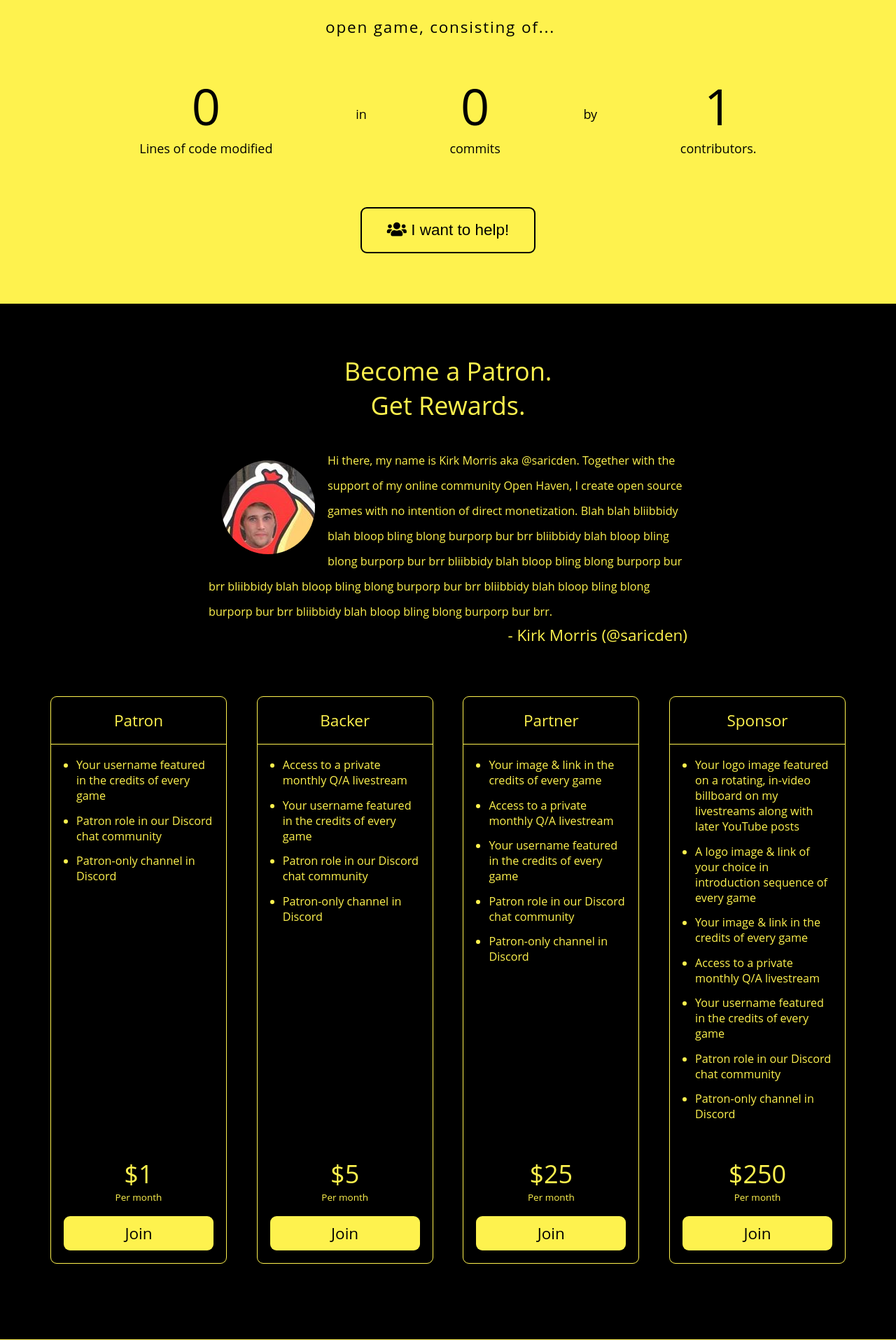
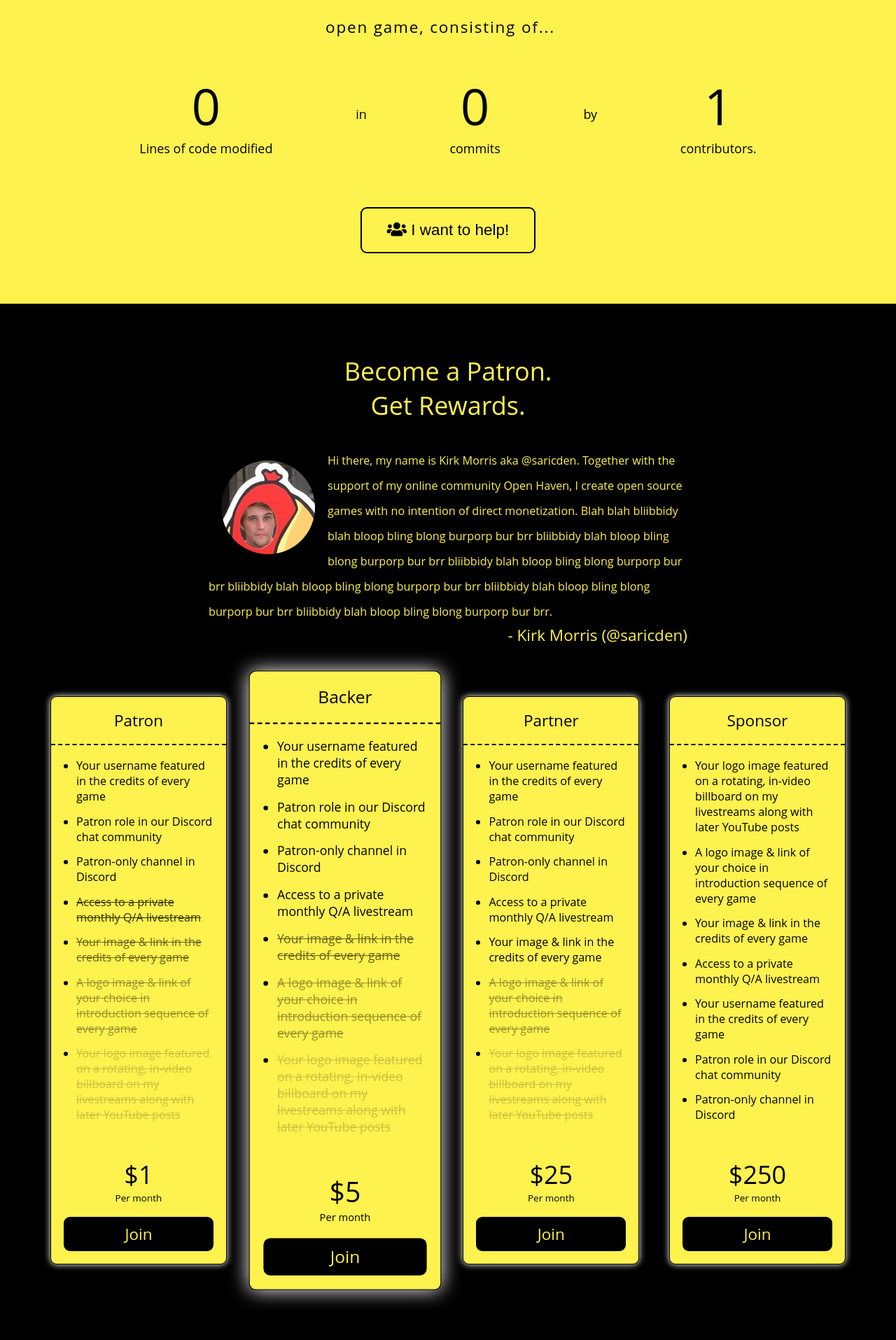
Before and after one commit to saricden/saricden.com, a Jekyll site: the page built from index.html, in a window 1280 px wide. Shown: the part 3417-5332 px from the top of the page at 70% size. Built offline with Jekyll 4.4.1, drawn with Linux system fonts in a browser that asks for light colours; nearby versions of some CDN libraries.

Commit message:
Makes patron tiers yellow and gives one a scaled effect.

```diff
--- a/index.html
+++ b/index.html
@@ -160,9 +160,13 @@
       <div class="col">
         <header>Patron</header>
         <ul>
-          <li><strong>Your username featured in the credits of every game</strong></li>
+          <li>Your username featured in the credits of every game</li>
           <li>Patron role in our Discord chat community</li>
           <li>Patron-only channel in Discord</li>
+          <li><em>Access to a private monthly Q/A livestream</em></li>
+          <li><em>Your image & link in the credits of every game</em></li>
+          <li><em>A logo image & link of your choice in introduction sequence of every game</em></li>
+          <li><em>Your logo image featured on a rotating, in-video billboard on my livestreams along with later YouTube posts</em></li>
         </ul>
         <span class="price">
           <strong>$1</strong>
@@ -170,13 +174,16 @@
         </span>
         <a href="https://www.patreon.com/join/saricden/signup?ru=%2Fjoin%2Fsaricden%2Fcheckout%3Frid%3D2683888" target="_blank" class="btn">Join</a>
       </div>
-      <div class="col">
+      <div class="col featured">
         <header>Backer</header>
         <ul>
-          <li><strong>Access to a private monthly Q/A livestream</strong></li>
           <li>Your username featured in the credits of every game</li>
           <li>Patron role in our Discord chat community</li>
           <li>Patron-only channel in Discord</li>
+          <li>Access to a private monthly Q/A livestream</li>
+          <li><em>Your image & link in the credits of every game</em></li>
+          <li><em>A logo image & link of your choice in introduction sequence of every game</em></li>
+          <li><em>Your logo image featured on a rotating, in-video billboard on my livestreams along with later YouTube posts</em></li>
         </ul>
         <span class="price">
           <strong>$5</strong>
@@ -187,11 +194,13 @@
       <div class="col">
         <header>Partner</header>
         <ul>
-          <li><strong>Your image & link in the credits of every game</strong></li>
-          <li>Access to a private monthly Q/A livestream</li>
           <li>Your username featured in the credits of every game</li>
           <li>Patron role in our Discord chat community</li>
           <li>Patron-only channel in Discord</li>
+          <li>Access to a private monthly Q/A livestream</li>
+          <li>Your image & link in the credits of every game</li>
+          <li><em>A logo image & link of your choice in introduction sequence of every game</em></li>
+          <li><em>Your logo image featured on a rotating, in-video billboard on my livestreams along with later YouTube posts</em></li>
         </ul>
         <span class="price">
           <strong>$25</strong>
--- a/src/css/new-home.css
+++ b/src/css/new-home.css
@@ -408,21 +408,46 @@
 
 .patron-tiers .col {
   width: 22%;
-  border: solid 1px #FEF24E;
+  border: solid 1px #000;
   display: flex;
   flex-direction: column;
   justify-content: flex-start;
   align-items: flex-start;
   border-radius: 0.5rem;
+  color: #000;
+  background-color: #FEF24E;
+  box-shadow: 0 0 10px #FFF;
+}
+
+.patron-tiers .col.featured {
+  transform: scale(1.09);
+  box-shadow: 0 0 25px #FFF;
 }
 
 .patron-tiers .col header {
   width: 100%;
   box-sizing: border-box;
   padding: 1rem;
-  border-bottom: solid 1px #FEF24E;
+  border-bottom: dashed 2px #000;
   text-align: center;
   font-size: 1.25rem;
+}
+
+.patron-tiers .col em {
+  opacity: 0.75;
+  text-decoration: line-through;
+}
+.patron-tiers .col li:nth-of-type(4) em {
+  opacity: 0.8;
+}
+.patron-tiers .col li:nth-of-type(5) em {
+  opacity: 0.6;
+}
+.patron-tiers .col li:nth-of-type(6) em {
+  opacity: 0.4;
+}
+.patron-tiers .col li:nth-of-type(7) em {
+  opacity: 0.2;
 }
 
 .patron-tiers .col ul {
@@ -453,8 +478,8 @@
   width: calc(100% - 2rem);
   box-sizing: border-box;
   padding: 0.5rem 1rem;
-  background-color: #FEF24E;
-  color: #000;
+  background-color: #000;
+  color: #FEF24E;
   text-align: center;
   font-size: 1.25rem;
   border-radius: 0.5rem;
```
